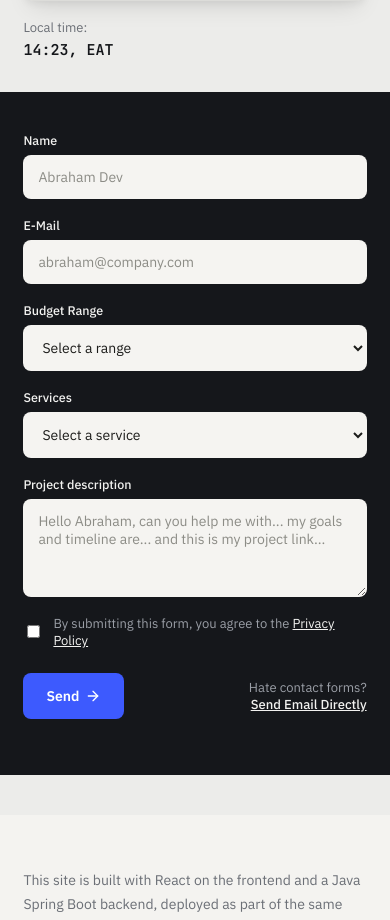
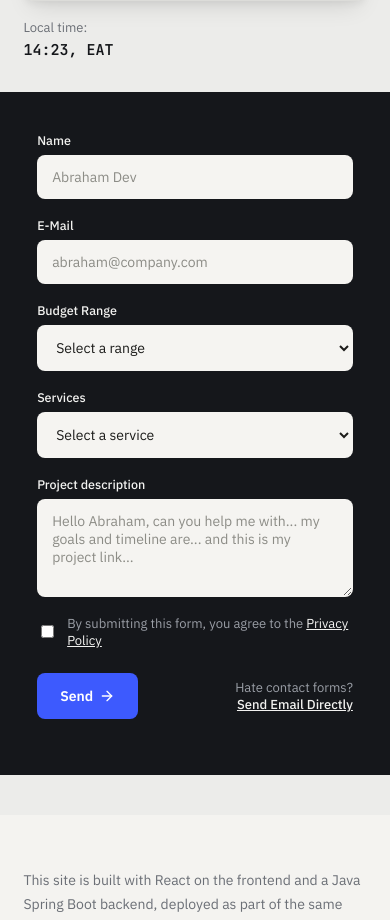
Before and after one commit to Nthenge/Main-Portfolio, a React (Vite) app: page / in a window 390 px wide. Shown: the part 3882-4802 px from the top of the page. Built offline with nearby package versions, Linux system fonts and the light colour scheme; no server answers.

Commit message:
debug horzontal overflow and navbar

```diff
--- a/src/components/Contact.css
+++ b/src/components/Contact.css
@@ -308,3 +308,40 @@
     gap: 28px;
   }
 }
+
+@media (max-width: 900px) {
+  .contact {
+    grid-template-columns: 1fr;
+    grid-template-rows: auto auto auto;
+    min-height: auto;
+  }
+  .contact-left {
+    padding: 56px 6vw 32px;
+  }
+  .contact-right {
+    padding: 40px 6vw 56px;
+    clip-path: none;
+  }
+  .contact-form {
+    max-width: 460px;   /* ADD THIS — caps width so side space is visible */
+    margin: 0 auto;      /* ADD THIS — centers it within .contact-right */
+  }
+  .form-row {
+    grid-template-columns: 1fr;
+  }
+  .contact-footer {
+    grid-template-columns: 1fr;
+  }
+  .footer-note-col {
+    padding: 40px 6vw 0;
+  }
+  .footer-right-col {
+    padding: 32px 6vw 40px;
+  }
+}
+
+@media (max-width: 480px) {
+  .contact-form {
+    max-width: 92%;   /* on very narrow phones, slightly less strict cap */
+  }
+}
```
